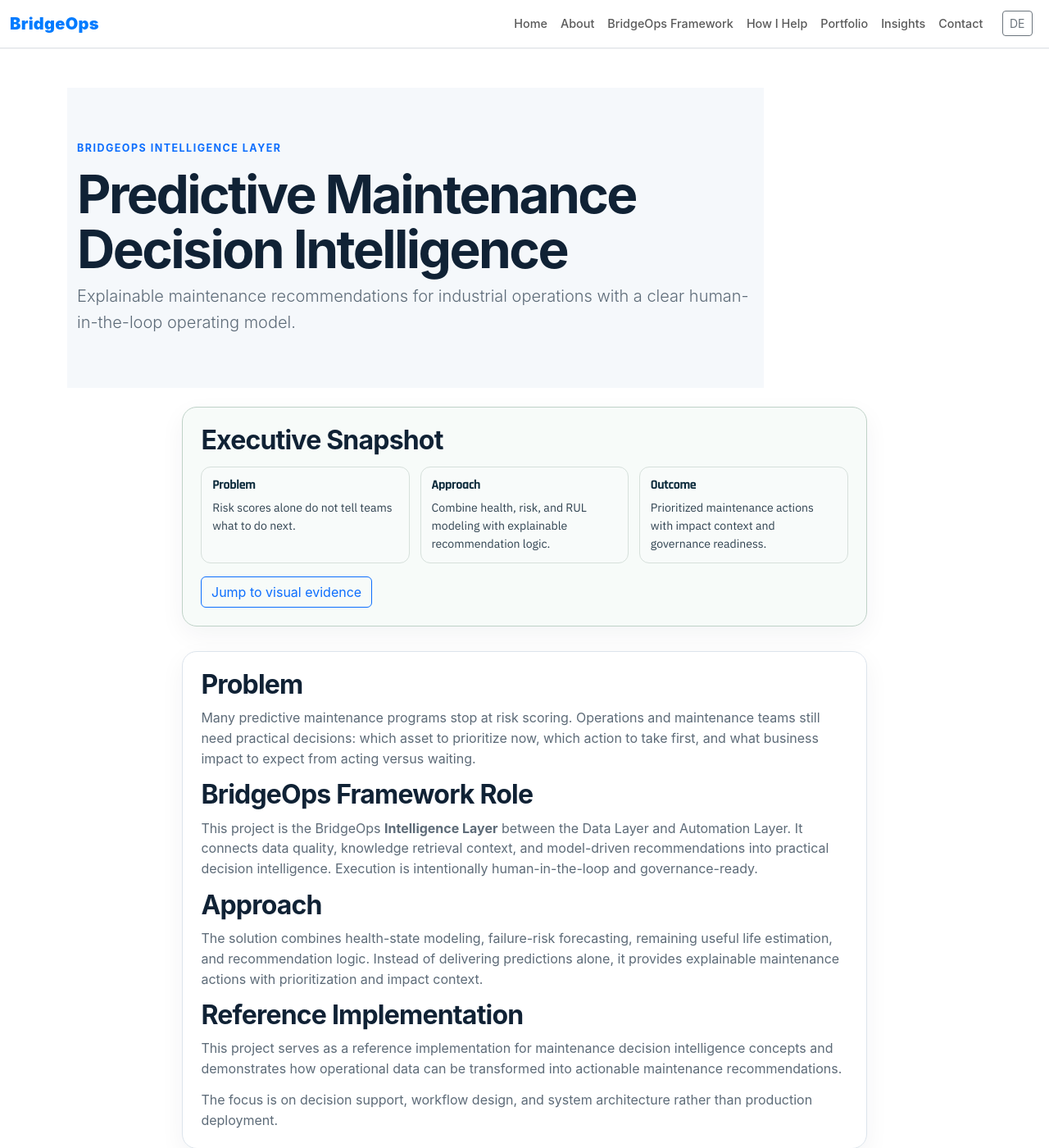
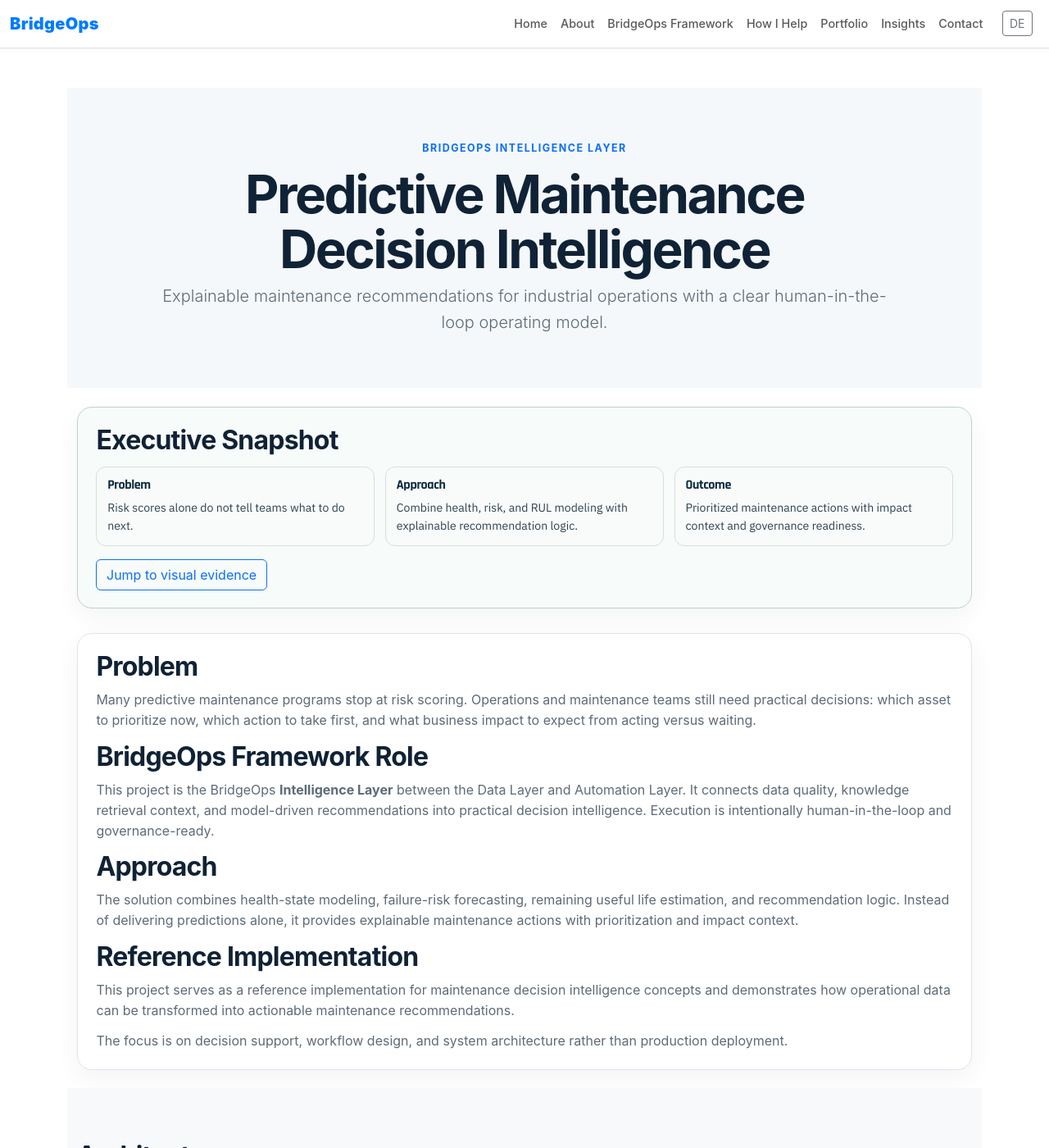
Before and after one commit to cyranothebard/professional-website, a Jekyll site: the page built from projects/predictive-maintenance-platform-v2/index.html, in a window 1280 px wide and 1400 px high. Shown: the whole window at 82% size. Built offline with Jekyll 4.4.1, drawn with Linux system fonts in a browser that asks for light colours.

Commit message:
Unify project card widths and desktop hero centering

```diff
--- a/assets/css/main.css
+++ b/assets/css/main.css
@@ -1059,7 +1059,12 @@
 }
 
 .project-detail .page-hero{
+  max-width:none;
   padding:4rem 0 3rem;
+}
+
+.project-detail .page-hero .container{
+  text-align:center;
 }
 
 .project-detail .project-intro-section{
@@ -1068,6 +1073,28 @@
 
 .project-detail .project-intro-section + .project-intro-section{
   padding-top:.45rem;
+}
+
+@media (min-width:992px){
+  .project-detail .page-hero .container{
+    max-width:920px;
+  }
+
+  .project-detail .project-intro-section .container.narrow{
+    max-width:960px;
+  }
+}
+
+@media (min-width:1200px){
+  .project-detail .project-intro-section .container.narrow{
+    max-width:1140px;
+  }
+}
+
+@media (min-width:1400px){
+  .project-detail .project-intro-section .container.narrow{
+    max-width:1320px;
+  }
 }
 
 .project-intro-card,
```
